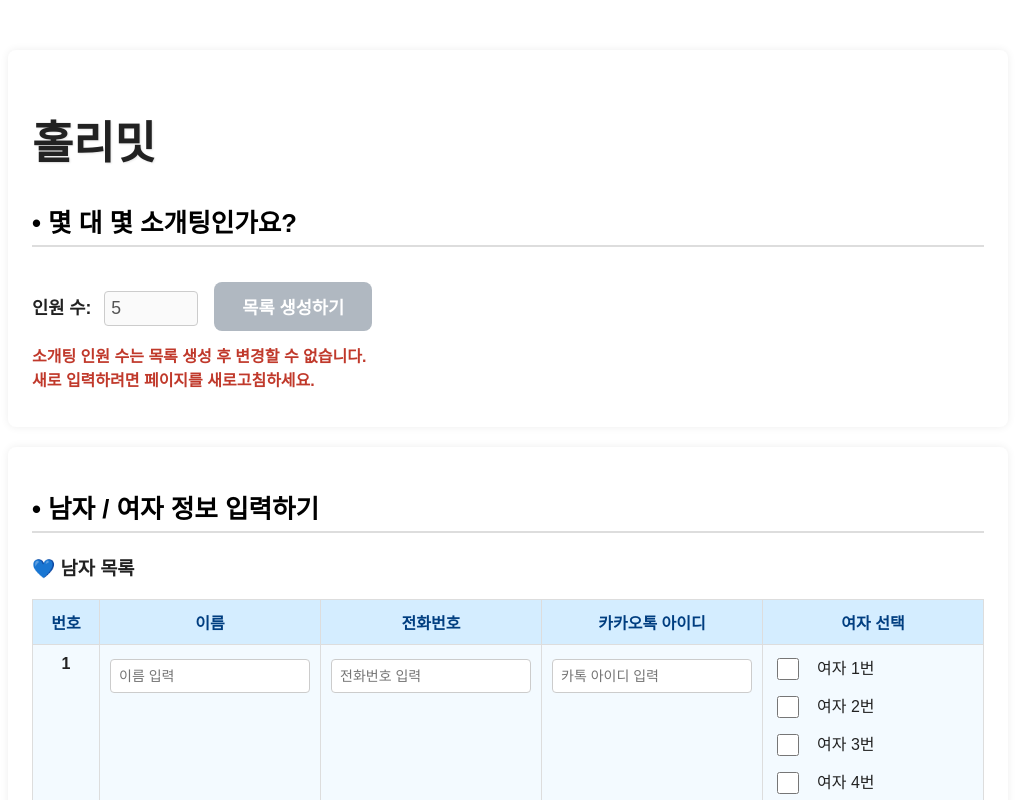
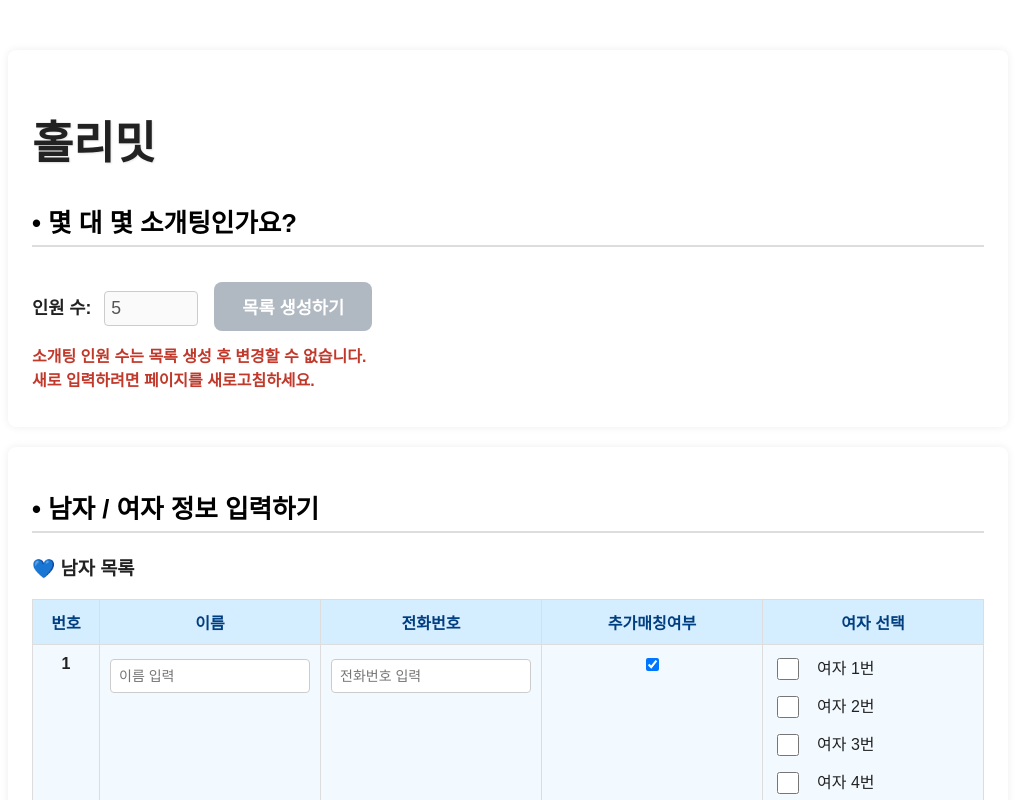
Before and after one commit to KoHoYun/holymeet, a Vue app: page / in a window 1280 px wide. Both pictures are taken after a click on the button "목록 생성하기". Shown: the top 800 px of the page, without its empty margins (132-1147 px from the left). Built offline with nearby package versions, Linux system fonts and the light colour scheme.

Commit message:
카카오톡 아이디 삭제, 추가매칭여부 기능 추가

```diff
--- a/src/App.vue
+++ b/src/App.vue
@@ -31,7 +31,7 @@
               <th>번호</th>
               <th>이름</th>
               <th>전화번호</th>
-              <th>카카오톡 아이디</th>
+              <th>추가매칭여부</th>
               <th>여자 선택</th>
             </tr>
           </thead>
@@ -40,7 +40,7 @@
               <td data-label="번호">{{ male.number }}</td>
               <td data-label="이름"><input type="text" v-model="male.name" placeholder="이름 입력" /></td>
               <td data-label="전화번호"><input type="text" v-model="male.phone" placeholder="전화번호 입력" /></td>
-              <td data-label="카톡 ID"><input type="text" v-model="male.kakao" placeholder="카톡 아이디 입력" /></td>
+              <td data-label="추가매칭여부"><input type="checkbox" v-model="male.moreMatching" /></td>
               <td data-label="여자 선택">
                 <div v-for="female in females" :key="'chk-f'+female.number" class="checkbox-item">
                   <label>
@@ -62,7 +62,7 @@
               <th>번호</th>
               <th>이름</th>
               <th>전화번호</th>
-              <th>카카오톡 아이디</th>
+              <th>추가매칭여부</th>
               <th>남자 선택</th>
             </tr>
           </thead>
@@ -71,7 +71,7 @@
               <td data-label="번호">{{ female.number }}</td>
               <td data-label="이름"><input type="text" v-model="female.name" placeholder="이름 입력" /></td>
               <td data-label="전화번호"><input type="text" v-model="female.phone" placeholder="전화번호 입력" /></td>
-              <td data-label="카톡 ID"><input type="text" v-model="female.kakao" placeholder="카톡 아이디 입력" /></td>
+              <td data-label="추가매칭여부"><input type="checkbox" v-model="female.moreMatching" /></td>
               <td data-label="남자 선택">
                 <div v-for="male in males" :key="'chk-m'+male.number" class="checkbox-item">
                   <label>
@@ -128,11 +128,6 @@
                 <td class="male-col">{{ pair.male.phone || '-' }}</td>
                 <td class="female-col">{{ pair.female.phone || '-' }}</td>
               </tr>
-              <tr>
-                <td>카톡 아이디</td>
-                <td class="male-col">{{ pair.male.kakao || '-' }}</td>
-                <td class="female-col">{{ pair.female.kakao || '-' }}</td>
-              </tr>
             </tbody>
           </table>
         </div>
@@ -162,7 +157,7 @@
           </thead>
           <tbody>
             <tr v-for="male in males" :key="'analysis-male-'+male.number" class="male-row">
-              <td class="male-row">남자 {{ male.number }}번({{ male.name || '' }})<br>- {{ male.kakao }}</td>
+              <td class="male-row">남자 {{ male.number }}번({{ male.name || '' }})<br>- {{ male.phone }}</td>
               <td class="male-row">
                 <template>
                   <div
@@ -183,7 +178,7 @@
                     class="chosen-by-item"
                     :title="getPersonName('female', num)"
                   >
-                    여자 {{ num }}번({{ getPersonName('female', num) }})<br>- {{ getPersonKaKao('female', num) }}
+                    여자 {{ num }}번({{ getPersonName('female', num) }})<br>- {{ getPersonHp('female', num) }}
                 </div>
                 </template>
                 <template v-else>
@@ -191,6 +186,7 @@
                 </template>
               </td>
               <td class="male-row">
+                <div v-if="male.moreMatching">
                   <div v-if="male.chosenBy.filter(f => !male.selected.includes(f)).length!==0">
                     안녕하세요, 홀리밋입니다^^<br>
                     <span v-if="male.selected.filter(f => male.chosenBy.includes(f)).length > 0">
@@ -213,12 +209,14 @@
                     <br>어떻게 진행해드릴까요?
                   </div>
                   <div v-else>X</div>
+                </div>
+                <div v-else>추가매칭X</div>
               </td>
             </tr>
 
             <tr v-for="female in females" :key="'analysis-female-'+female.number" class="female-row">
               <td class="female-row">여자 {{ female.number }}번({{ female.name || '' }})
-              <br>- {{ female.kakao }}
+              <br>- {{ female.phone }}
               </td>
               <td class="female-row">
                 <template>
@@ -241,7 +239,7 @@
                     :title="getPersonName('male', num)"
                   >
                     남자 {{ num }}번({{ getPersonName('male', num) }})
-                    <br>- {{ getPersonKaKao('male', num) }}
+                    <br>- {{ getPersonHp('male', num) }}
                 </div>
                 </template>
                 <template v-else>
@@ -249,6 +247,7 @@
                 </template>
               </td>
               <td class="female-row">
+                <div v-if="female.moreMatching">
                   <div v-if="female.chosenBy.filter(f => !female.selected.includes(f)).length!==0">
                     안녕하세요, 홀리밋입니다^^<br>
                     <span v-if="female.selected.filter(f => female.chosenBy.includes(f)).length > 0">
@@ -271,6 +270,8 @@
                     <br>어떻게 진행해드릴까요?
                   </div>
                   <div v-else>X</div>
+                </div>
+                <div v-else>추가매칭X</div>
               </td>
             </tr>
           </tbody>
@@ -287,7 +288,7 @@ class Person {
     this.number = number
     this.name = ''
     this.phone = ''
-    this.kakao = ''
+    this.moreMatching = true;
     this.selected = []   // 내가 선택한 상대 번호 목록
     this.chosenBy = []   // 나를 선택한 상대 번호 목록
   }
@@ -374,23 +375,23 @@ export default {
       }
       return '알수없음'
     },
-    getPersonKaKao(gender, number) {
+    getPersonMoreMatching(gender, number) {
       if (gender === 'male') {
         const person = this.males.find(m => m.number === number)
-        return person ? person.kakao || '카톡없음' : '알수없음'
+        return person ? person.moreMatching || '추가매칭' : '추가매칭X'
       } else if (gender === 'female') {
         const person = this.females.find(f => f.number === number)
-        return person ? person.kakao || '카톡없음' : '알수없음'
+        return person ? person.moreMatching || '추가매칭' : '추가매칭X'
       }
       return '알수없음'
     },
     getPersonHp(gender, number) {
       if (gender === 'male') {
         const person = this.males.find(m => m.number === number)
-        return person ? person.hp || '번호없음' : '알수없음'
+        return person ? person.phone || '번호없음' : '알수없음'
       } else if (gender === 'female') {
         const person = this.females.find(f => f.number === number)
-        return person ? person.hp || '번호없음' : '알수없음'
+        return person ? person.phone || '번호없음' : '알수없음'
       }
       return '알수없음'
     },
```
Lines whose indentation alone changed are shown as unchanged.
